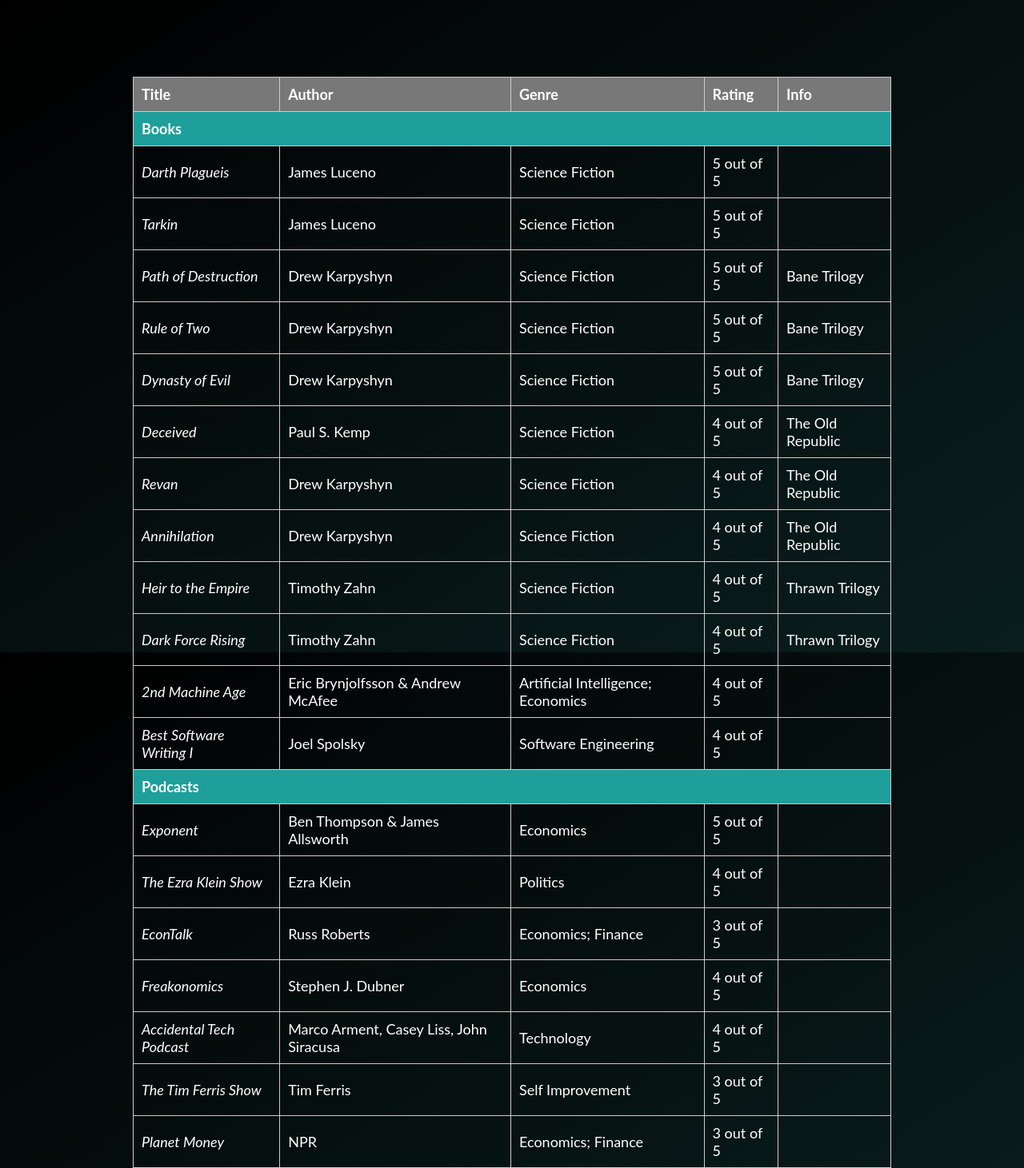
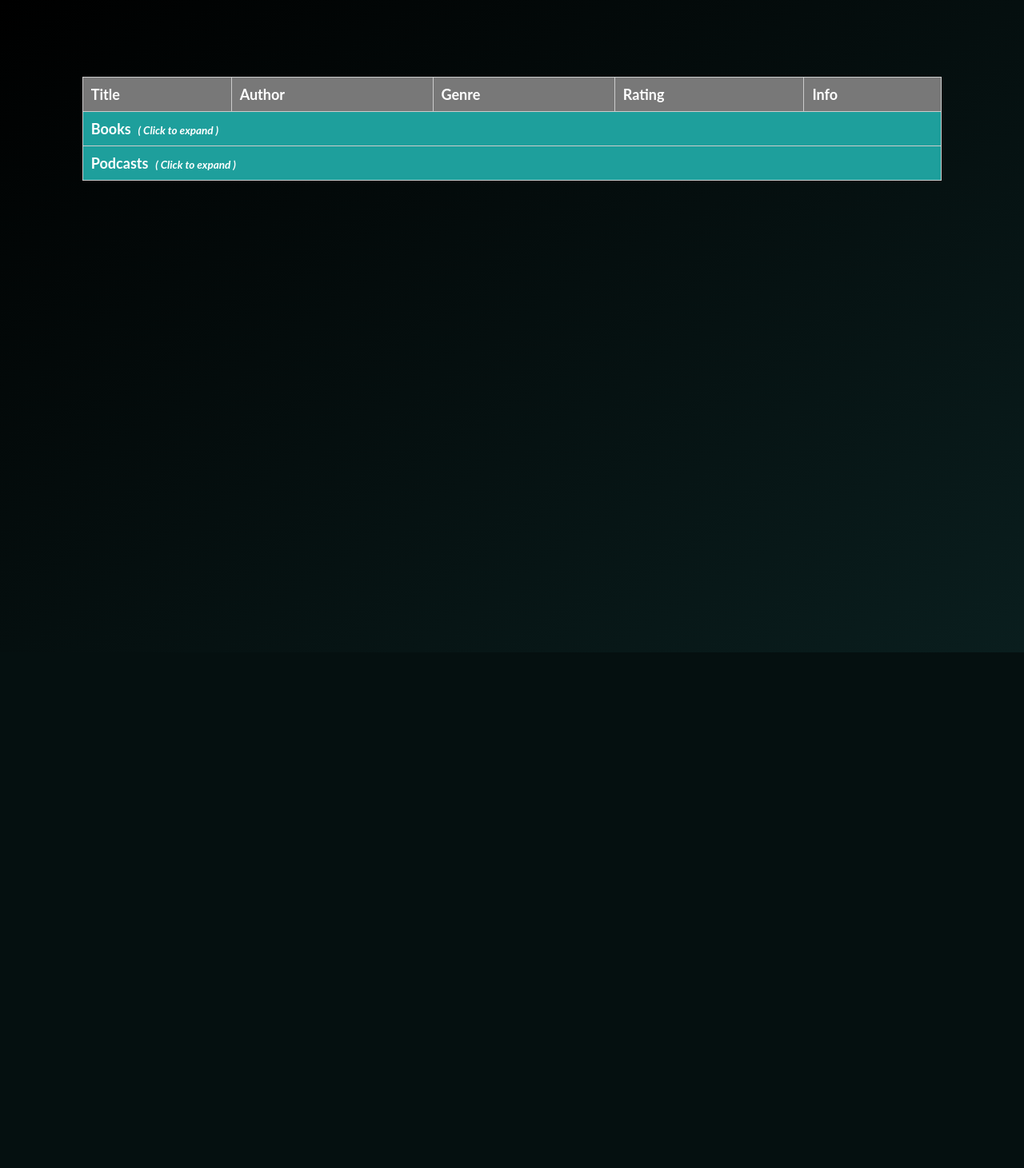
Before and after one commit to PressW/resume_site, a Python web app: template platform/templates/interests.html in a window 1280 px wide. Shown: the whole page at 80% size. After the commit the page ends 816 px from the top, so only its background shows below. Run offline with Jinja, Linux system fonts and the light colour scheme; the template is opened without the code that fills it, so the values that code supplies are empty; some libraries are stand-ins or nearby versions.

Commit message:
collapsible tables working

```diff
--- a/platform/static/interests.css
+++ b/platform/static/interests.css
@@ -27,7 +27,7 @@ body{
 }
 
 table {
-	width: 75%;
+	width: 85%;
 	border-collapse: collapse;
 	margin:50px auto;
 	}
@@ -38,16 +38,16 @@ th {
 	font-weight: bold;
 	}
 
+td.title {
+  font-style: italic;
+}
+
 td, th {
 	padding: 10px;
 	border: 1px solid #ccc;
 	text-align: left;
 	font-size: 18px;
 	}
-
-td.title {
-  font-style: italic;
-}
 
 .labels tr td {
 	background-color: #1e9f9c;
@@ -59,7 +59,12 @@ td.title {
 	display: block;
 }
 
+.hide {
+  display: none;
+}
 
-[data-toggle="toggle"] {
-	display: none;
+.ital {
+  font-style: italic;
+  font-size: 75%;
+  text-align: center;
 }
--- a/platform/templates/interests.html
+++ b/platform/templates/interests.html
@@ -6,11 +6,13 @@
 	<meta name="viewport" content="width=device-width, initial-scale=1">
 	<link href="{{ url_for('static', filename='interests.css') }}" rel="stylesheet">
 	<link rel="shortcut icon" href="{{ url_for('static', filename='favicon.ico') }}">
-    <script type="text/javascript" src="jquery-3.2.1.min.js"></script>
+    <script src="https://ajax.googleapis.com/ajax/libs/jquery/3.2.1/jquery.min.js"></script>
 	<script type="text/javascript">
 		$(document).ready(function() {
-        $('[data-toggle="toggle"]').change(function(){
-            $(this).parents().next('.hide').toggle();
+			$("table").find(".toggle").on("click", function(){
+			    var test = $(this).closest('tbody').next('tbody');
+			    //alert("test");
+			    test.toggle();
 			});
 		});
     </script>
@@ -32,12 +34,11 @@
   			<th>Info</th>
   		</tr>
   	</thead>
-  	<tbody>
 	<tbody class="labels">
 		<tr>
-  				<td colspan="5">
-  					<label for="books">Books</label>
-  					<input type="checkbox" name="books" id="books" data-toggle="toggle">
+			<!--<td class="toggle" name="toggle_color" colspan="5" onclick='alert("test")'>-->
+			<td class="toggle" name="toggle_books" colspan="5">
+				<label>Books &nbsp;<span class="ital">( Click to expand )</span></label>
 			</td>
 		</tr>
 	</tbody>
@@ -128,9 +129,8 @@
 	</tbody>
 	<tbody class="labels">
 		<tr>
-  				<td colspan="5">
-  					<label for="podcasts">Podcasts</label>
-  					<input type="checkbox" name="podcasts" id="podcasts" data-toggle="toggle">
+			<td class="toggle" name="toggle_podcasts" colspan="5">
+				<label>Podcasts &nbsp;<span class="ital">( Click to expand )</span></label>
 			</td>
 		</tr>
 	</tbody>
@@ -185,7 +185,6 @@
 			<td></td>
 		</tr>
 	</tbody>
-  	</tbody>
   </table>
 
 </body>
```
Lines whose indentation alone changed are shown as unchanged.
